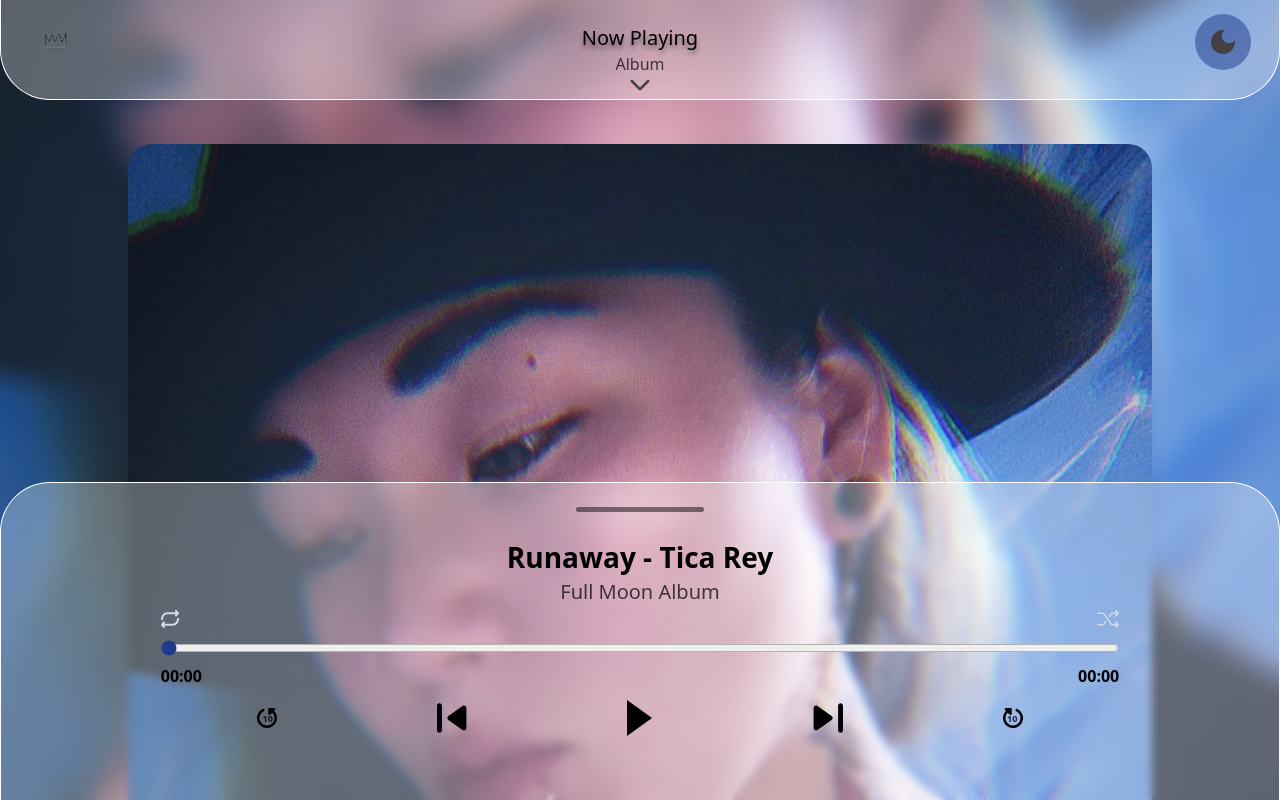
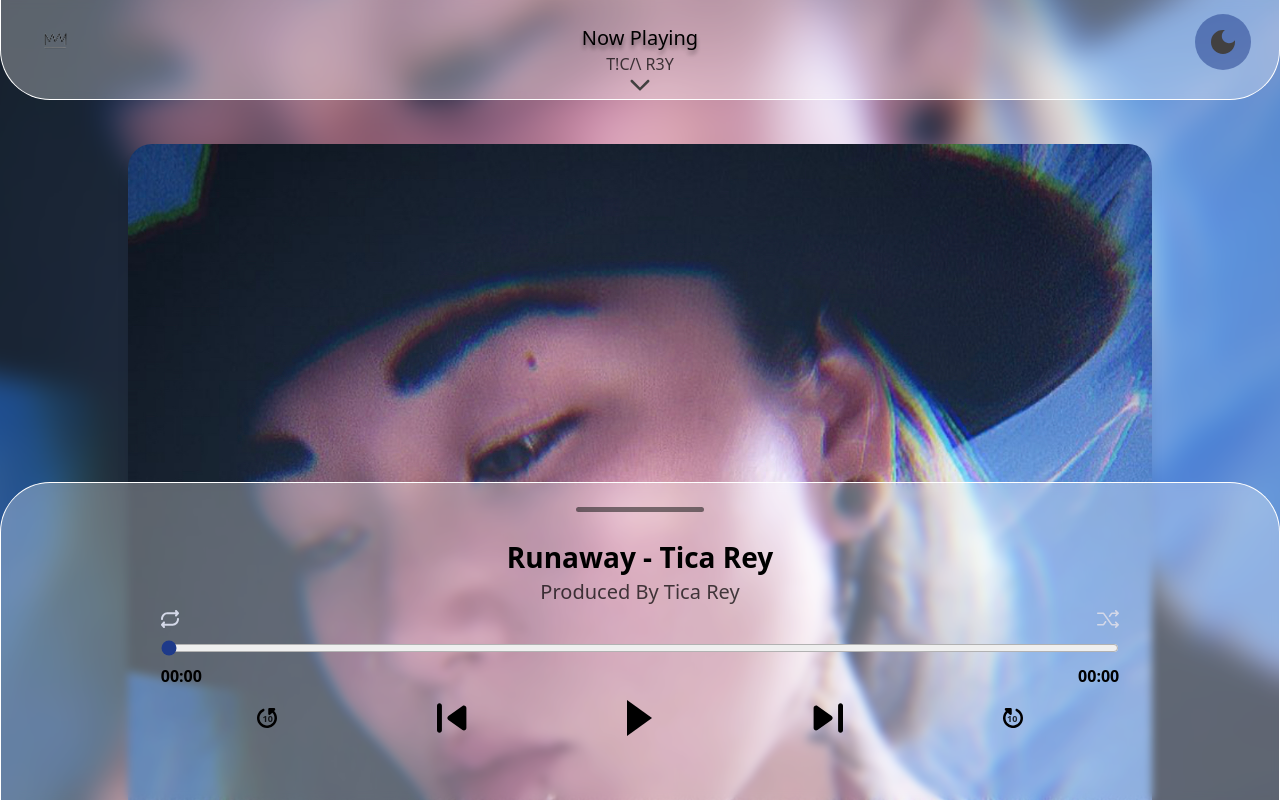
Before and after one commit to Jessi-777/muzkplaya, a Next.js app: page / in a window 1280 px wide. Shown: the top 800 px of the page. Built offline with nearby package versions, Linux system fonts and the light colour scheme.

Commit message:
keep going working :)

```diff
--- a/pages/index.tsx
+++ b/pages/index.tsx
@@ -139,7 +139,7 @@ export default function Home() {
           </div>
         <div className="mt-4 flex flex-col items-center dark:text-white">
             <span className="text-shadow text-xl font-medium">Now Playing</span>
-            <span className="text-base font-medium opacity-70">Album</span>
+            <span className="text-base font-medium opacity-70">T!C/\ R3Y</span>
         </div>
         {/* <div className="flex justify-center space-x-4 h-14 w-14 items-center dark:text-white ">
           <Link href="/">
@@ -242,7 +242,8 @@ export default function Home() {
               <span className="text-left text-xl font-semibold">
                 {playingList[currentSong].title}
               </span>
-              <span className="text-xl opacity-70">Full Moon Album</span>
+              {/* title */}
+              <span className="text-xl opacity-70"></span>
             </div>
             <Image
               className="w-16 rounded-xl object-contain "
@@ -286,7 +287,7 @@ export default function Home() {
             {playingList[currentSong].title}
           </span>
           <span className="text-xl opacity-70 dark:text-white">
-            Full Moon Album
+            Produced By Tica Rey
           </span>
           <ProgressBar
             progressBarRef={progressBarRef}
```
